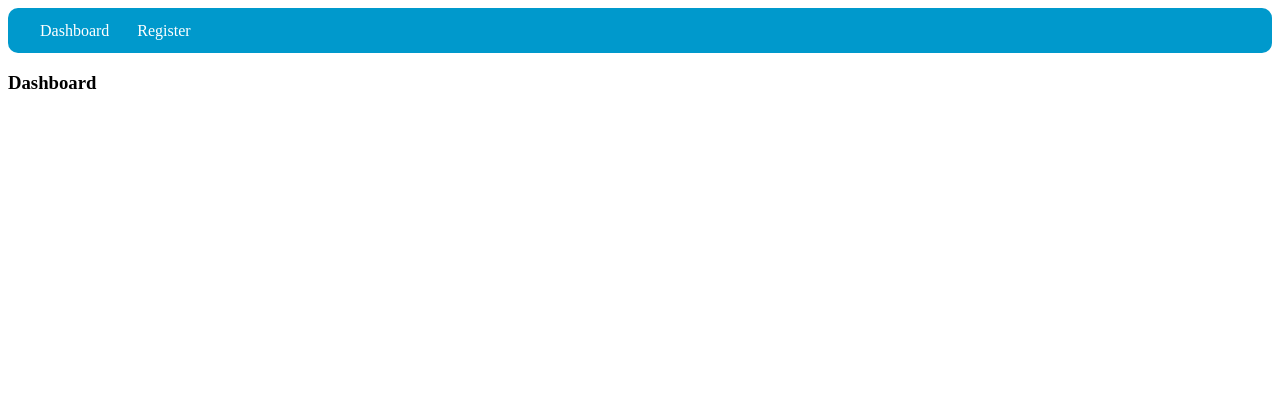
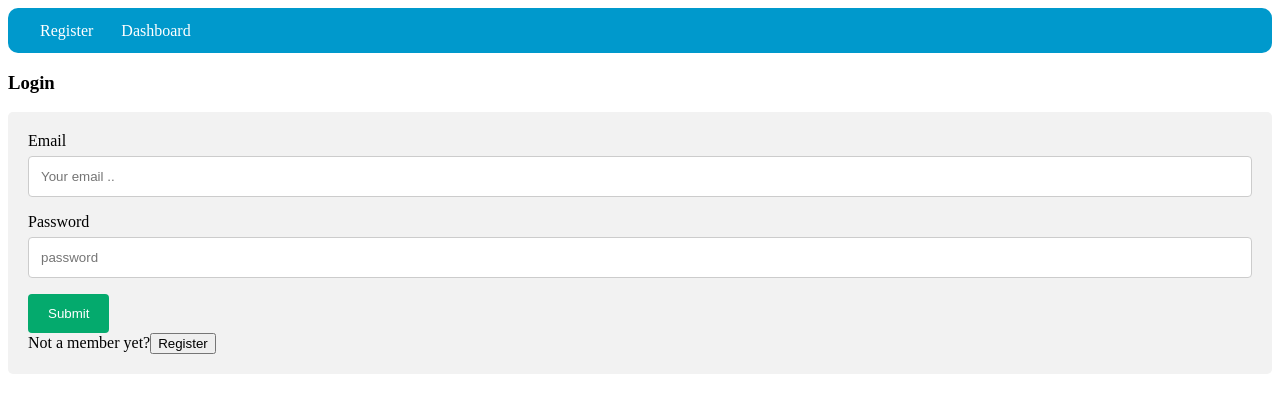
Before and after one commit to sharma-dj/basic-auth-app, a React (Create React App) app in the folder frontend/: page / in a window 1280 px wide. Shown: the top 412 px of the page. Built offline with nearby package versions, Linux system fonts and the light colour scheme.

Commit message:
updates for resiter page

```diff
--- a/frontend/src/App.js
+++ b/frontend/src/App.js
@@ -11,16 +11,16 @@ const App = () => {
         <nav id='menu'>
           <ul>
             <li>
-              <Link to="/">Dashboard</Link>
+              <Link to="/">Register</Link>
             </li>
             <li>
-              <Link to="/register">Register</Link>
+              <Link to="/dashboard">Dashboard</Link>
             </li>
           </ul>
         </nav>
         <Routes>
-          <Route exact path='/' element={<Dashboard />} />
-          <Route path='/register' element={<Register />} />
+          <Route exact path='/' element={<Register />} />
+          <Route path='/dashboard' element={<Dashboard />} />
         </Routes>
       </Router>
     </div>
--- /dev/null
+++ b/frontend/src/componets/Forminput.js
@@ -0,0 +1,12 @@
+import React from 'react'
+
+const Forminput = (values) => {
+  return (
+    <>
+        <label>{values.label}</label>
+        <input type={values.type} id={values.id} name={values.name} placeholder={values.placeholder} value={values.value} onChange={e => values.handleChange(e)} />
+    </>
+  )
+}
+
+export default Forminput
--- a/frontend/src/pages/Register.js
+++ b/frontend/src/pages/Register.js
@@ -1,13 +1,26 @@
 import React,{useState} from 'react'
 import '../App.css'
 import axios from 'axios'
+import Forminput from '../componets/Forminput';
 
 const baseUrl = 'http://localhost:5000/users';
-const initialState = {}
+const initialState = {
+  "name" : "",
+  "email" : "",
+  "password" : "",
+  "isMember" : false
+}
 
 const Register = () => {
-  const [value,setValue] = useState(initialState)
+  const [values,setValues] = useState(initialState)
 
+  const toggleMember = () => {
+    setValues({...values, isMember:!values.isMember})
+  }
+
+  const handleChange = (e) => {
+    console.log(e.target);
+  }
   const handleSubmit = (e) => {
     e.preventDefault();
     const name = e.target.name.value;
@@ -15,34 +28,32 @@ const Register = () => {
     const password = e.target.password.value;
     console.log({'uname':name,email,password});
 
-    axios.post(`${baseUrl}/add`, {
-        'name':name,
-        'email':email,
-        'password': password
-      }
-    ).then((res) => {
-      console.log('user added!');
-    }).catch((err) =>
-      console.log('Err'+err)
-    );
+    // axios.post(`${baseUrl}/add`, {
+    //     'name':name,
+    //     'email':email,
+    //     'password': password
+    //   }
+    // ).then((res) => {
+    //   console.log('user added!');
+    // }).catch((err) =>
+    //   console.log('Err'+err)
+    // );
   }
 
   return (
     <>
-        <h3>Register</h3>
+        <h3>{!values.isMember ? 'Login' : 'Register' }</h3>
         <div className="container">
             <form action="#" onSubmit={(e) => handleSubmit(e)}>
-                <label>Name</label>
-                <input type="text" id="name" name="name" placeholder="Your name.." />
-
-                <label>Email</label>
-                <input type="text" id="email" name="email" placeholder="Your email.." />
-
-                <label>Password</label>
-                <input type="password" id="password" name="password" placeholder="Your password.." />
-
+            { values.isMember && (
+                <Forminput label="Name" id="name" name="name" placeholder="Your name .." type="text" value={values.name} handleChange={handleChange} />
+            )}
+                <Forminput label="Email" id="email" name="email" placeholder="Your email .." type="text" value={values.email} handleChange={handleChange} />
+                <Forminput label="Password" id="password" name="password" placeholder="password" type="password" value={values.password} handleChange={handleChange} />
                 <input type="submit" value="Submit" />
             </form>
+            <label>{ values.isMember ? 'Already a member?' : 'Not a member yet?'}</label>
+            <button onClick={toggleMember}>{values.isMember ? 'Login' : 'Register'}</button>
         </div>
     </>
   )
```
